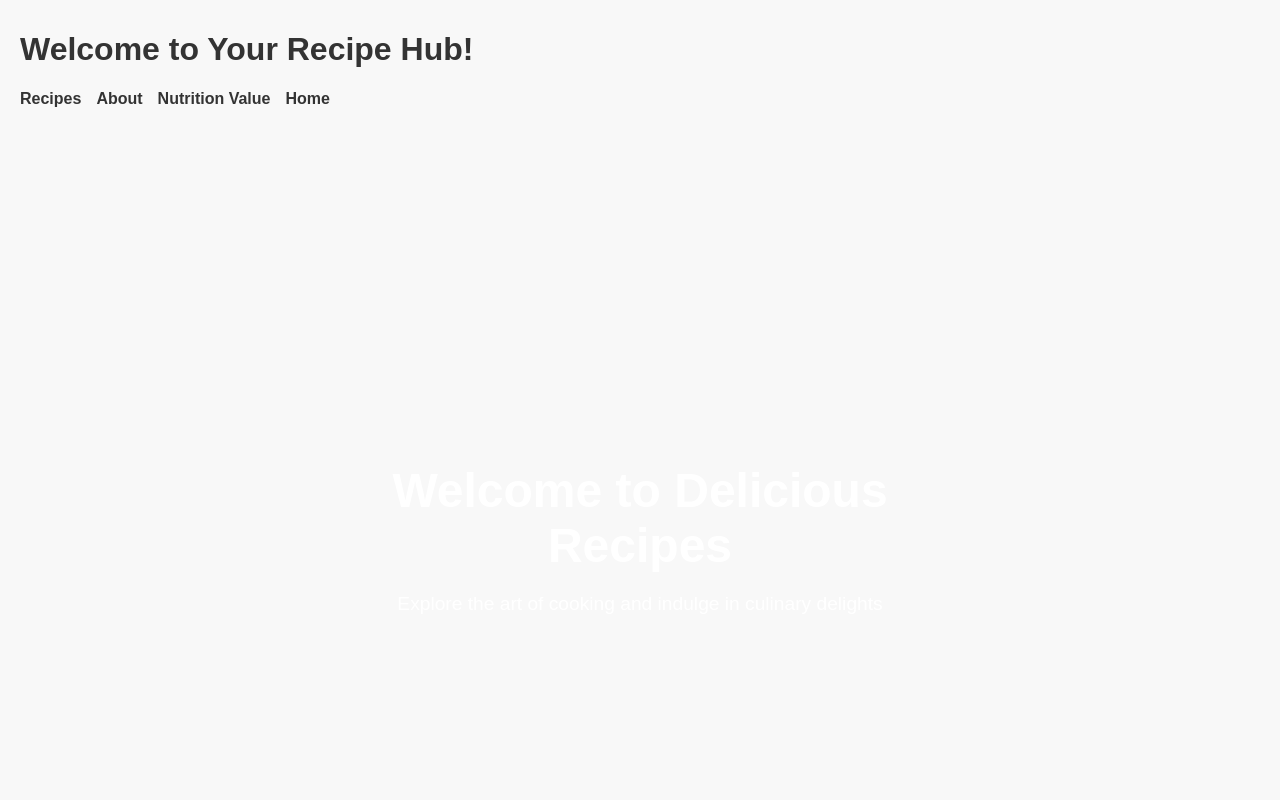
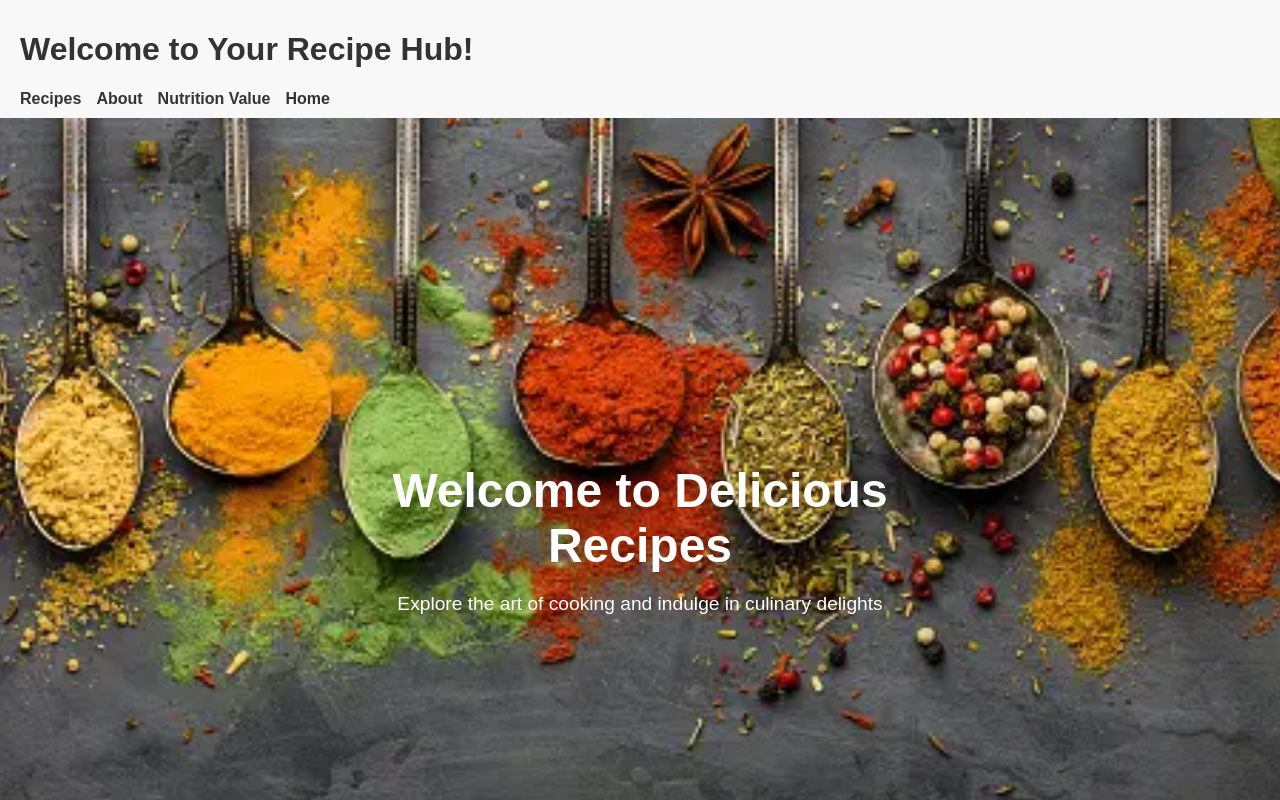
Before and after one commit to VyshnaviIyengar/render-cloud-project, a plain HTML site: page index.html in a window 1280 px wide. Shown: the top 800 px of the page. Drawn offline with Linux system fonts and the light colour scheme.

Commit message:
Update index.html

```diff
--- a/index.html
+++ b/index.html
@@ -40,7 +40,7 @@ nav ul li a {
 
 
     .hero-section {
-      background-image: url('background.jpg');
+      background-image: url('images/background.jpg');
       background-size: cover; /* Adjusts the background image to cover the entire element */
       background-repeat: no-repeat; /* Prevents image from repeating */
       background-position: center;
```
